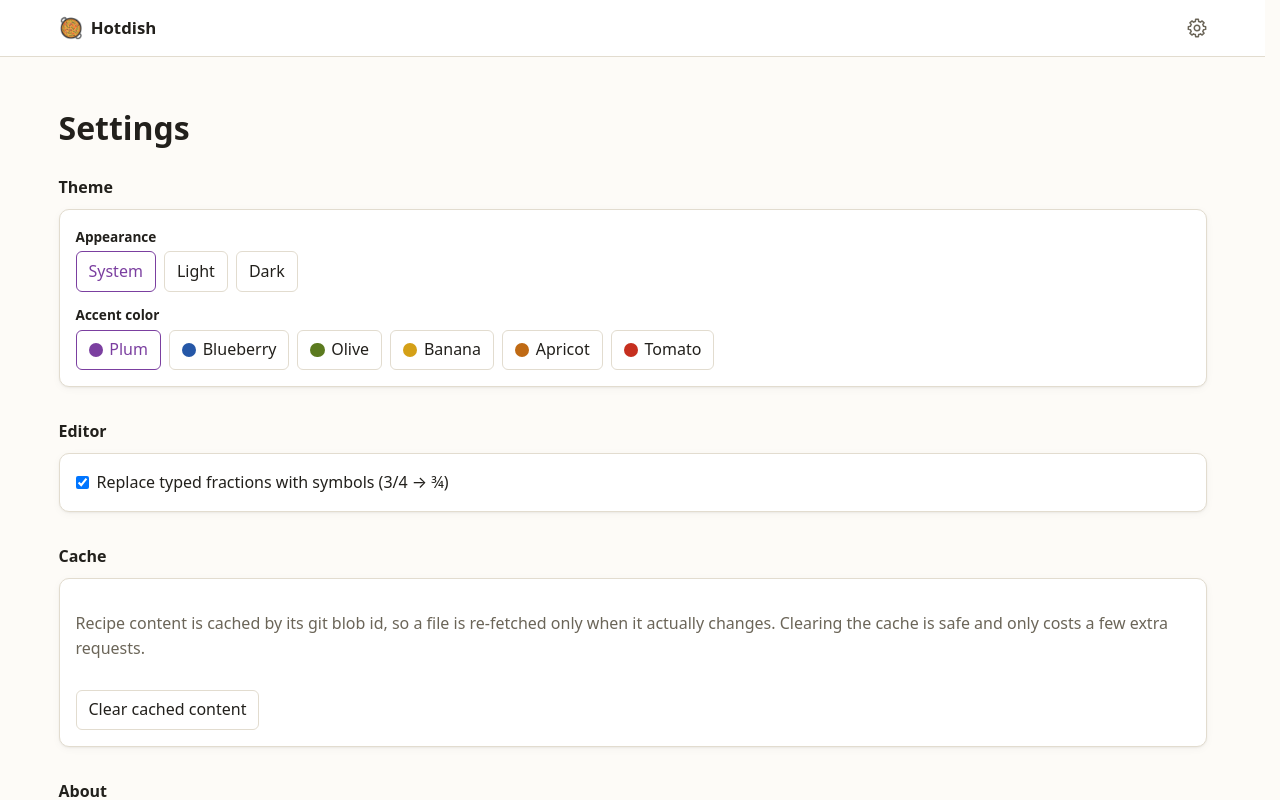
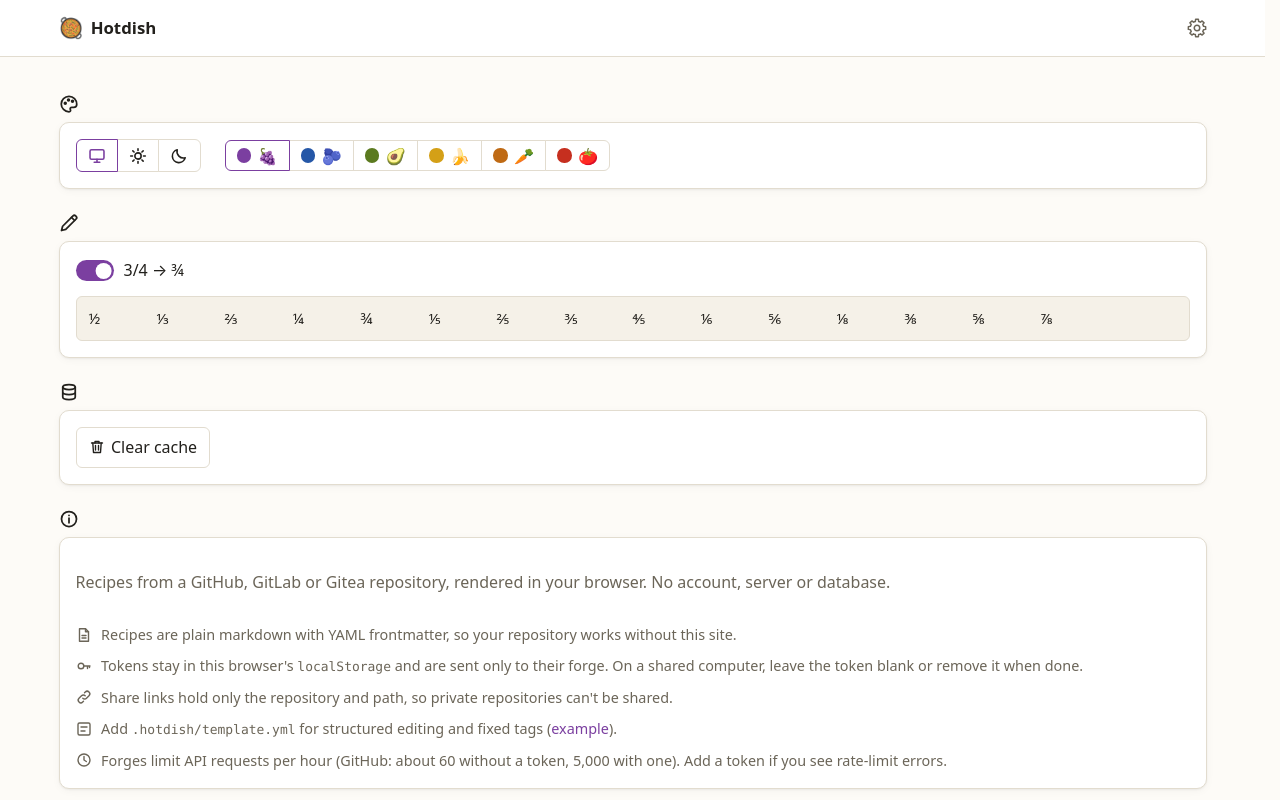
Before and after one commit to aleched/hotdish-site, a SvelteKit app: page /settings in a window 1280 px wide. Shown: the top 800 px of the page. Built offline with nearby package versions, Linux system fonts and the light colour scheme.

Commit message:
settings page edits

```diff
--- a/src/lib/store/theme.svelte.ts
+++ b/src/lib/store/theme.svelte.ts
@@ -4,13 +4,13 @@ export type ThemeMode = 'system' | 'light' | 'dark';
 export type ThemeAccent = 'purple' | 'blue' | 'red' | 'green' | 'yellow' | 'orange';
 
 export const THEME_MODES: ThemeMode[] = ['system', 'light', 'dark'];
-export const THEME_ACCENTS: { id: ThemeAccent; label: string; color: string }[] = [
-	{ id: 'purple', label: 'Plum', color: '#7b3fa0' },
-	{ id: 'blue', label: 'Blueberry', color: '#2557a7' },
-	{ id: 'green', label: 'Olive', color: '#5b7a1f' },
-	{ id: 'yellow', label: 'Banana', color: '#d4a017' },
-	{ id: 'orange', label: 'Apricot', color: '#bf6a14' },
-	{ id: 'red', label: 'Tomato', color: '#c62f1f' }
+export const THEME_ACCENTS: { id: ThemeAccent; label: string; emoji: string; color: string }[] = [
+	{ id: 'purple', label: 'Grape', emoji: '🍇', color: '#7b3fa0' },
+	{ id: 'blue', label: 'Blueberry', emoji: '🫐', color: '#2557a7' },
+	{ id: 'green', label: 'Avocado', emoji: '🥑', color: '#5b7a1f' },
+	{ id: 'yellow', label: 'Banana', emoji: '🍌', color: '#d4a017' },
+	{ id: 'orange', label: 'Carrot', emoji: '🥕', color: '#bf6a14' },
+	{ id: 'red', label: 'Tomato', emoji: '🍅', color: '#c62f1f' }
 ];
 
 const STORAGE_KEY = 'hotdish.theme.v1';
--- a/src/lib/ui/Icon.svelte
+++ b/src/lib/ui/Icon.svelte
@@ -33,7 +33,13 @@
 			| 'servings'
 			| 'prep'
 			| 'cook'
-			| 'file';
+			| 'file'
+			| 'sun'
+			| 'moon'
+			| 'monitor'
+			| 'palette'
+			| 'info'
+			| 'cache';
 		size?: number;
 	}
 
@@ -152,6 +158,25 @@
 		<circle cx="5" cy="11" r="2.5" />
 		<path d="M6.8 9.2L13 3M11 5l1.5 1.5M9.5 6.5L11 8" />
 		<path d="M2 2l12 12" />
+	{:else if name === 'sun'}
+		<circle cx="8" cy="8" r="2.8" />
+		<path d="M8 1.5v1.6M8 12.9v1.6M1.5 8h1.6M12.9 8h1.6M3.4 3.4l1.1 1.1M11.5 11.5l1.1 1.1M3.4 12.6l1.1-1.1M11.5 4.5l1.1-1.1" />
+	{:else if name === 'moon'}
+		<path d="M13.5 9.6A5.8 5.8 0 0 1 6.4 2.5a5.8 5.8 0 1 0 7.1 7.1z" />
+	{:else if name === 'monitor'}
+		<rect x="1.8" y="2.5" width="12.4" height="8.4" rx="1.3" />
+		<path d="M5.5 13.5h5M8 10.9v2.6" />
+	{:else if name === 'palette'}
+		<path d="M8 1.8a6.2 6.2 0 1 0 0 12.4c1.1 0 1.5-.8 1.1-1.6-.5-1 .1-1.9 1.2-1.9h1.4a2.5 2.5 0 0 0 2.5-2.5C14.2 4.6 11.5 1.8 8 1.8z" />
+		<circle cx="5" cy="7.4" r=".7" />
+		<circle cx="7.6" cy="4.8" r=".7" />
+		<circle cx="10.8" cy="5.8" r=".7" />
+	{:else if name === 'info'}
+		<circle cx="8" cy="8" r="6" />
+		<path d="M8 7.2V11M8 5v.1" />
+	{:else if name === 'cache'}
+		<ellipse cx="8" cy="4" rx="5" ry="2" />
+		<path d="M3 4v4c0 1.1 2.2 2 5 2s5-.9 5-2V4M3 8v4c0 1.1 2.2 2 5 2s5-.9 5-2V8" />
 	{:else if name === 'filter'}
 		<path d="M2 3.5h12L9.5 9v4l-3 1.5V9z" />
 	{:else if name === 'grip'}
--- a/src/routes/settings/+page.svelte
+++ b/src/routes/settings/+page.svelte
@@ -3,13 +3,19 @@
 	import { clearBlobCache } from '$lib/cache/blobCache';
 	import { historyStore } from '$lib/store/history.svelte';
 	import { editorPrefs } from '$lib/store/editorPrefs.svelte';
+	import Icon from '$lib/ui/Icon.svelte';
+	import { FRACTIONS } from '$lib/editor/fractions';
+
+	const MODE_ICONS = { system: 'monitor', light: 'sun', dark: 'moon' } as const;
 
 	let cacheMessage = $state<string | null>(null);
+	let confirmingCache = $state(false);
 
 	async function emptyCache() {
+		confirmingCache = false;
 		await clearBlobCache();
 		historyStore.reset();
-		cacheMessage = 'Cached recipe content cleared.';
+		cacheMessage = 'Cleared';
 		setTimeout(() => (cacheMessage = null), 3000);
 	}
 </script>
@@ -18,109 +24,125 @@
 	<title>Settings — Hotdish</title>
 </svelte:head>
 
-<h1>Settings</h1>
+<h1 class="visually-hidden">Settings</h1>
 
 <section class="panel">
-	<h2>Theme</h2>
-	<div class="card stack">
-		<div class="field">
-			<span class="label">Appearance</span>
-			<div class="row choices" role="radiogroup" aria-label="Appearance">
+	<h2 title="Theme"><Icon name="palette" size={20} /><span class="visually-hidden">Theme</span></h2>
+	<div class="card theme">
+		<div class="split" role="radiogroup" aria-label="Appearance">
 			{#each THEME_MODES as mode (mode)}
 				<button
 					type="button"
 					role="radio"
 					aria-checked={themeStore.mode === mode}
-						class="choice"
+					aria-label={mode[0].toUpperCase() + mode.slice(1)}
+					title={mode[0].toUpperCase() + mode.slice(1)}
+					class="part"
 					class:selected={themeStore.mode === mode}
 					onclick={() => themeStore.setMode(mode)}
 				>
-						{mode[0].toUpperCase() + mode.slice(1)}
+					<Icon name={MODE_ICONS[mode]} size={18} />
 				</button>
 			{/each}
 		</div>
-		</div>
-		<div class="field">
-			<span class="label">Accent color</span>
-			<div class="row choices" role="radiogroup" aria-label="Accent color">
+		<div class="split" role="radiogroup" aria-label="Accent color">
 			{#each THEME_ACCENTS as accent (accent.id)}
 				<button
 					type="button"
 					role="radio"
 					aria-checked={themeStore.accent === accent.id}
-						class="choice"
+					aria-label={accent.label}
+					title={accent.label}
+					class="part"
 					class:selected={themeStore.accent === accent.id}
 					onclick={() => themeStore.setAccent(accent.id)}
 				>
 					<span class="swatch" style:background={accent.color}></span>
-						{accent.label}
+					<span class="emoji" aria-hidden="true">{accent.emoji}</span>
 				</button>
 			{/each}
-			</div>
 		</div>
 	</div>
 </section>
 
 <section class="panel">
-	<h2>Editor</h2>
+	<h2 title="Editor"><Icon name="edit" size={20} /><span class="visually-hidden">Editor</span></h2>
 	<div class="card stack">
-		<label class="toggle">
+		<label class="switch" title="Replace typed fractions with symbols">
 			<input
 				type="checkbox"
+				role="switch"
+				aria-label="Replace typed fractions with symbols"
 				checked={editorPrefs.fractions}
 				onchange={(event) => editorPrefs.setFractions(event.currentTarget.checked)}
 			/>
-			<span>Replace typed fractions with symbols (3/4 → ¾)</span>
+			<span class="track" aria-hidden="true"><span class="thumb"></span></span>
+			<span>3/4 → ¾</span>
 		</label>
+		<ul class="fraction-preview" aria-label="Fraction preview">
+			{#each Object.entries(FRACTIONS) as [typed, symbol] (typed)}
+				<li>{editorPrefs.fractions ? symbol : typed}</li>
+			{/each}
+		</ul>
 	</div>
 </section>
 
 <section class="panel">
-	<h2>Cache</h2>
-	<div class="card stack">
-		<p class="muted">
-			Recipe content is cached by its git blob id, so a file is re-fetched only when it actually
-			changes. Clearing the cache is safe and only costs a few extra requests.
-		</p>
-		<div class="row">
-			<button type="button" onclick={emptyCache}>Clear cached content</button>
-			{#if cacheMessage}<span class="muted">{cacheMessage}</span>{/if}
-		</div>
+	<h2 title="Cache"><Icon name="cache" size={20} /><span class="visually-hidden">Cache</span></h2>
+	<div class="card row cache">
+		{#if confirmingCache}
+			<span class="confirm-text">Clear cached recipes?</span>
+			<button type="button" class="danger" onclick={emptyCache}>Clear</button>
+			<button type="button" onclick={() => (confirmingCache = false)}>Cancel</button>
+		{:else}
+			<button
+				type="button"
+				title="Clear cached recipe content (safe; it only costs a few extra requests)"
+				onclick={() => (confirmingCache = true)}
+			>
+				<Icon name="trash" /> Clear cache
+			</button>
+		{/if}
+		{#if cacheMessage}<span class="muted" role="status">{cacheMessage}</span>{/if}
 	</div>
 </section>
 
 <section class="panel">
-	<h2>About</h2>
+	<h2 title="About"><Icon name="info" size={20} /><span class="visually-hidden">About</span></h2>
 	<div class="card stack">
 		<p class="muted">
-			Hotdish renders recipes from a GitHub, GitLab or Gitea repository of markdown files, right
-			in your browser. No account, server or database.
+			Recipes from a GitHub, GitLab or Gitea repository, rendered in your browser. No account,
+			server or database.
 		</p>
 		<ul class="muted about-list">
 			<li>
-				<strong>Your files stay yours.</strong> Recipes are plain markdown with YAML frontmatter,
-				so the repository works without this site.
+				<Icon name="file" />
+				<span>Recipes are plain markdown with YAML frontmatter, so your repository works without this site.</span>
 			</li>
 			<li>
-				<strong>Tokens stay local.</strong> They are stored in this browser's
-				<code>localStorage</code>, sent only to their forge, and never placed in a URL. On a shared
-				computer, leave the token blank or remove it when done.
+				<Icon name="key" />
+				<span>
+					Tokens stay in this browser's <code>localStorage</code> and are sent only to their forge.
+					On a shared computer, leave the token blank or remove it when done.
+				</span>
 			</li>
 			<li>
-				<strong>Sharing is public only.</strong> Share links hold just the repository and path, so
-				private repositories can't be shared.
+				<Icon name="link" />
+				<span>Share links hold only the repository and path, so private repositories can't be shared.</span>
 			</li>
 			<li>
-				<strong>Optional templates.</strong> Add <code>.hotdish/template.yml</code> for structured
-				editing and a fixed set of tags. Copy the
-				<a href="/template.example.yml" target="_blank" rel="noopener">example template</a> to get
-				started.
+				<Icon name="form" />
+				<span>
+					Add <code>.hotdish/template.yml</code> for structured editing and fixed tags
+					(<a href="/template.example.yml" target="_blank" rel="noopener">example</a>).
+				</span>
 			</li>
 			<li>
-				<strong>API rate limits apply.</strong> Forges cap requests per hour. GitHub allows about
-				60 per hour without a token and 5,000 with one, and GitLab and Gitea set their own limits.
-				Large repositories or heavy browsing can hit them, so add an access token if you see
-				rate-limit errors. Caching reduces repeat requests.
+				<Icon name="clock" />
+				<span>
+					Forges limit API requests per hour (GitHub: about 60 without a token, 5,000 with one). Add
+					a token if you see rate-limit errors.
+				</span>
 			</li>
 		</ul>
 	</div>
@@ -128,45 +150,132 @@
 
 <style>
 	h2 {
+		display: flex;
+		align-items: center;
 		font-size: 1rem;
 		margin-bottom: 0.5rem;
 	}
 
 	.panel {
-		margin-bottom: 2rem;
+		margin-bottom: 1.5rem;
 	}
 
-	.field {
+	.theme {
 		display: flex;
-		flex-direction: column;
-		gap: 0.25rem;
+		flex-wrap: wrap;
+		align-items: center;
+		gap: 0.75rem 1.5rem;
 	}
-	.label {
-		font-size: 0.85rem;
-		font-weight: 600;
+	.cache {
+		align-items: center;
 	}
-	.toggle {
-		display: flex;
-		align-items: center;
-		gap: 0.5rem;
-		cursor: pointer;
-	}
-	.toggle input {
-		width: auto;
-		margin: 0;
-	}
-
-	.choices {
-		flex-wrap: wrap;
-	}
-	.choice {
+	.cache button {
 		display: inline-flex;
 		align-items: center;
 		gap: 0.4rem;
 	}
-	.choice.selected {
+	.switch {
+		display: inline-flex;
+		align-items: center;
+		gap: 0.6rem;
+		cursor: pointer;
+		position: relative;
+		align-self: flex-start;
+	}
+	.switch input {
+		position: absolute;
+		opacity: 0;
+		width: 2.4rem;
+		height: 1.3rem;
+		margin: 0;
+		cursor: pointer;
+	}
+	.track {
+		width: 2.4rem;
+		height: 1.3rem;
+		border-radius: 999px;
+		background: var(--border);
+		position: relative;
+		transition: background 0.15s;
+		flex: none;
+	}
+	.thumb {
+		position: absolute;
+		top: 0.15rem;
+		left: 0.15rem;
+		width: 1rem;
+		height: 1rem;
+		border-radius: 50%;
+		background: var(--surface);
+		transition: transform 0.15s;
+	}
+	.switch input:checked + .track {
+		background: var(--accent);
+	}
+	.switch input:checked + .track .thumb {
+		transform: translateX(1.1rem);
+	}
+	.switch input:focus-visible + .track {
+		outline: 2px solid var(--accent);
+		outline-offset: 2px;
+	}
+	.fraction-preview {
+		list-style: none;
+		margin: 0;
+		padding: 0.6rem 0.75rem;
+		display: grid;
+		grid-template-columns: repeat(auto-fill, 3.5rem);
+		gap: 0.4rem 0.75rem;
+		background: var(--surface-2);
+		border: 1px solid var(--border);
+		border-radius: var(--radius-sm);
+		font-size: 0.95rem;
+	}
+	.fraction-preview li {
+		text-align: left;
+		white-space: nowrap;
+	}
+	.confirm-text {
+		font-size: 0.9rem;
+	}
+
+	.split {
+		display: inline-flex;
+	}
+	.part {
+		display: inline-flex;
+		align-items: center;
+		justify-content: center;
+		gap: 0.4rem;
+		width: auto;
+		padding: 0.4rem 0.7rem;
+		border: 1px solid var(--border);
+		border-radius: 0;
+		background: var(--surface);
+		color: var(--text);
+		cursor: pointer;
+	}
+	.part:hover {
+		text-decoration: none;
+		border-color: var(--accent);
+		position: relative;
+	}
+	.part.selected {
 		border-color: var(--accent);
 		color: var(--accent);
+		position: relative;
+	}
+	.split > .part:first-child {
+		border-radius: var(--radius-sm) 0 0 var(--radius-sm);
+	}
+	.split > .part:last-child {
+		border-radius: 0 var(--radius-sm) var(--radius-sm) 0;
+	}
+	.split > .part + .part {
+		margin-left: -1px;
+	}
+	.emoji {
+		line-height: 1;
 	}
 	.swatch {
 		width: 0.9rem;
@@ -176,11 +285,21 @@
 	}
 
 	.about-list {
+		list-style: none;
 		margin: 0;
-		padding-left: 1.1rem;
+		padding: 0;
 		font-size: 0.9rem;
 		display: flex;
 		flex-direction: column;
-		gap: 0.4rem;
+		gap: 0.5rem;
+	}
+	.about-list li {
+		display: flex;
+		align-items: flex-start;
+		gap: 0.6rem;
+	}
+	.about-list li :global(svg) {
+		flex: none;
+		margin-top: 0.25em;
 	}
 </style>
```
Lines whose indentation alone changed are shown as unchanged.
